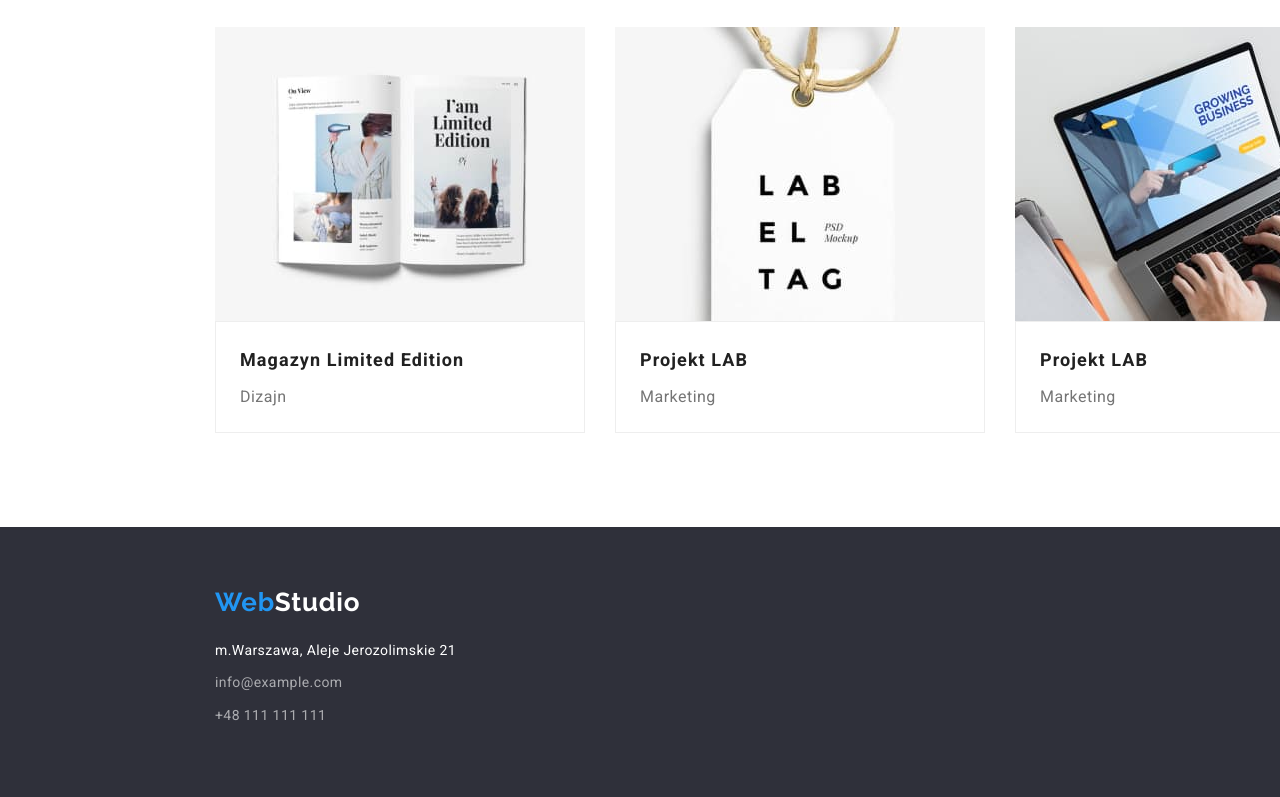
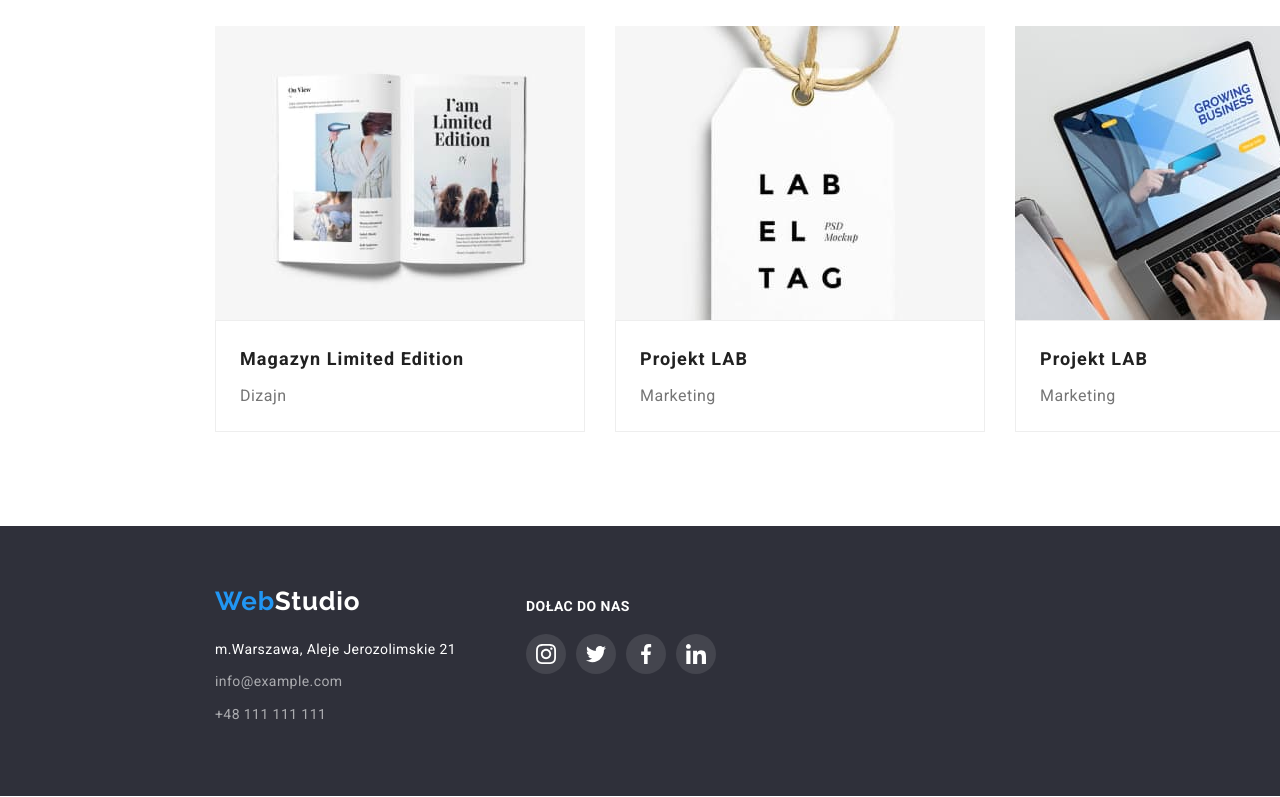
Before and after one commit to OlSpi/goit-markup-hw-04, a plain HTML site: page portfolio.html in a window 1280 px wide. Shown: the part 1109-1906 px from the top of the page. Drawn offline with Linux system fonts and the light colour scheme.

Commit message:
Update portfolio.html
fix:style

```diff
--- a/portfolio.html
+++ b/portfolio.html
@@ -18,7 +18,7 @@
     <link rel="stylesheet" href="css/styles.css" />
   </head>
   <body>
-    <header class="header-border">
+    <header>
       <div class="container">
         <div class="boxflex">
           <a href="index.html" class="studio-link"
@@ -26,19 +26,32 @@
           >
           <nav>
             <ul class="menu">
+              <li><a href="" class="link">Agencja</a></li>
               <li>
-              <a href="" class="link">Agencja</a>
+                <a href="portfolio.html" class="link">Portfolio</a>
               </li>
-            <li><a href="" class="link">Portfolio</a></li>
               <li><a href="" class="link">Kontakty</a></li>
             </ul>
           </nav>
-        <div class="menu2">
-            <a href="mailto:info@devstudio.com" class="mail-tel"
-            >info@devstudio.com</a
-          >
-          <a href="tel:+48111111111" class="mail-tel">+48 111 111 111</a>
-      </div>
+
+          <ul class="menu2">
+            <li>
+              <a class="mail-tel" href="mailto:info@devstudio.com">
+                <svg width="16" height="12">
+                  <use href="./images/icons.svg#icon-envelope"></use>
+                </svg>
+                info@devstudio.com
+              </a>
+            </li>
+            <li>
+              <a class="mail-tel" href="tel:+48111111111">
+                <svg width="10" height="16">
+                  <use href="./images/icons.svg#icon-smartphone"></use>
+                </svg>
+                +48 111 111 111
+              </a>
+            </li>
+          </ul>
         </div>
       </div>
     </header>
@@ -208,20 +221,56 @@
       </div>
     </section>
     </main>
-    <footer>
-      <div class="footer">
-          <div class="container">
+    <footer class="footer">
+      <div class="container flex-footer">
+     <section>
+       <ul>
+         <li>
        <a href="index.html" class="studio-link2">
          Web<span class="color-studio2">Studio</span></a
        >
+     </li>
+         <li>
+         <p class="address">m.Warszawa, Aleje Jerozolimskie 21</p>
+         </li>
+         <li>
+         <p class="mail-tel-color">info@example.com</p></li>
+
+         <li>
+         <p class="mail-tel-color">+48 111 111 111</p></li>
+     </ul>
+   </section>
+
+<section class="size-social">
+
+       <p class="text-social-footer">Dołac do nas</p>
+
+       <ul class="flex-social-footer">
+         <li class="social-footer">
+           <svg width="20" height="20">
+             <use href="images/icons.svg#icon-instagram-2"></use>
+           </svg>
+         </li>
+         <li class="social-footer">
+           <svg width="20" height="20">
+             <use href="images/icons.svg#icon-twitter-1 "></use>
+           </svg>
+         </li>
+         <li class="social-footer">
+           <svg width="20" height="20">
+             <use href="images/icons.svg#icon-facebook-1 "></use>
+           </svg>
+         </li>
+         <li class="social-footer">
+           <svg width="20" height="20">
+             <use href="images/icons.svg#icon-linkedin-1 "></use>
+           </svg>
+         </li>
+
      </div>
-      <address>
-        <div class="container">
-        <p class="address">m.Warszawa, Aleje Jerozolimskie 21</p>
-        <p class="mail-tel-color">info@example.com</p>
-        <p class="mail-tel-color"> +48 111 111 111</p>
-        </div>
-      </address>
+   </section>
+   </li>
+ </ul>
    </div>
  </footer>
   </body>
```
Lines whose indentation alone changed are shown as unchanged.
